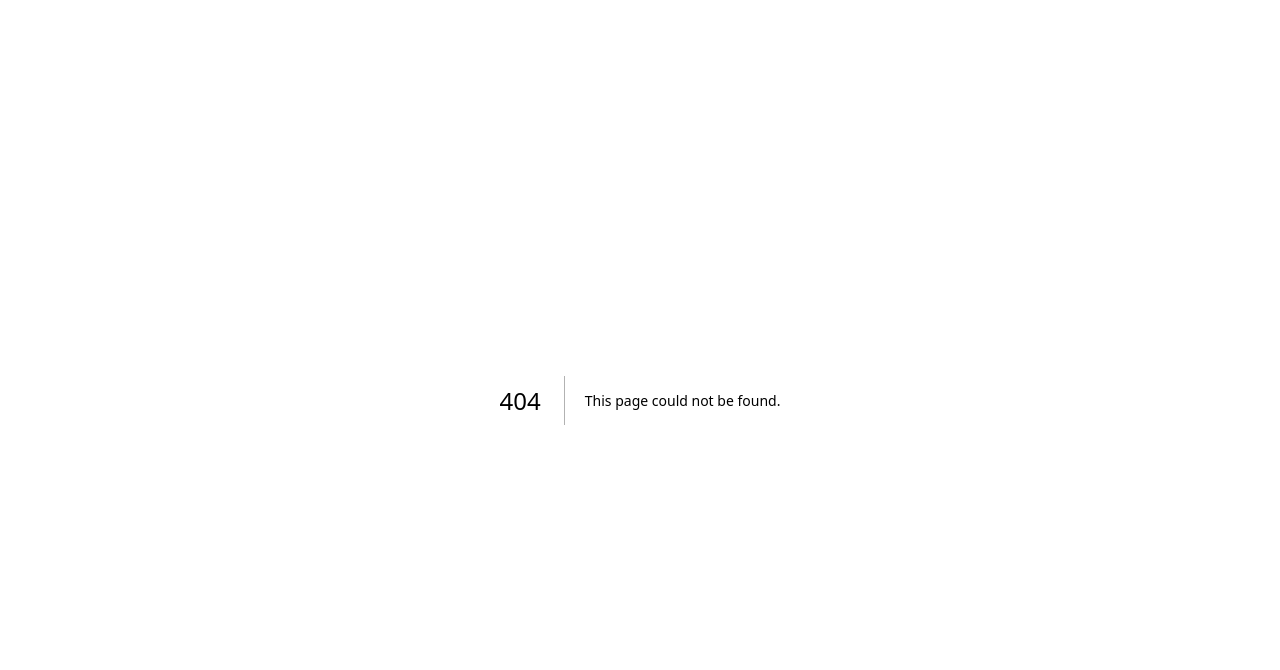
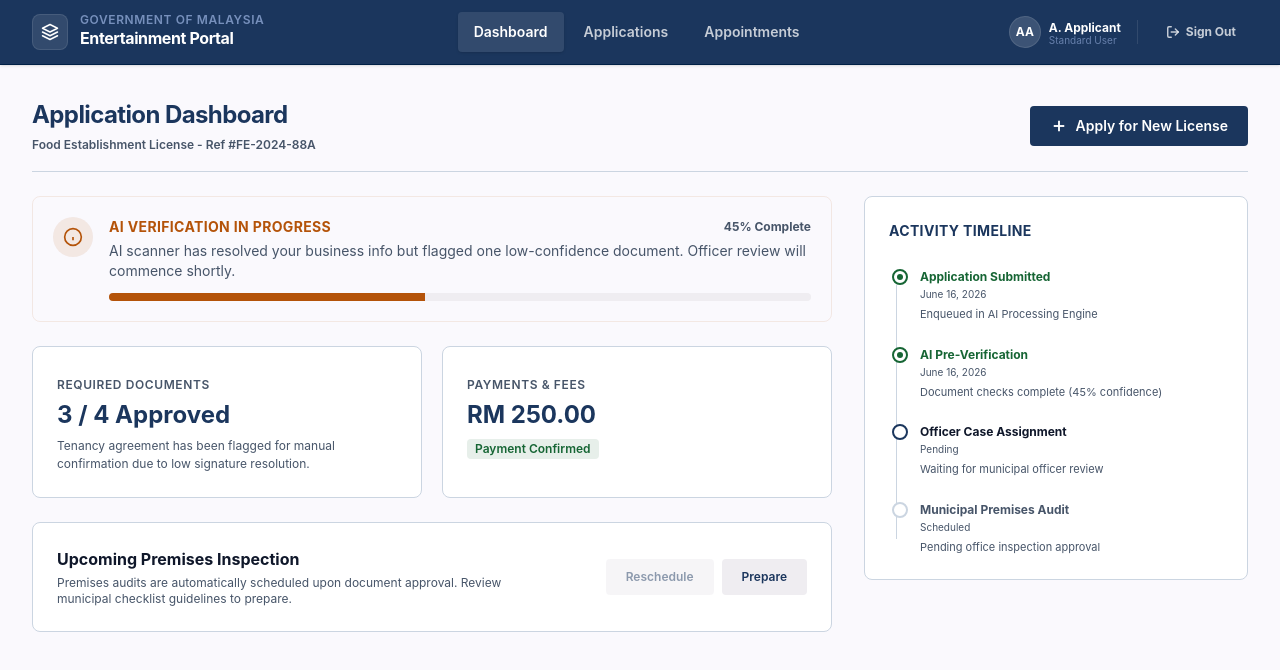
Before and after one commit to ACZH05/adp-project, a Next.js app in the folder frontend/: page /applicant/dashboard in a window 1280 px wide. Before the commit this address had no page. Shown: the top 670 px of the page. Built offline with nearby package versions, Linux system fonts and the light colour scheme.

Commit message:
fix the applicant route

```diff
--- a/frontend/app/(applicant)/applications/page.tsx
+++ b/frontend/app/applicant/applications/page.tsx
@@ -1,5 +1,9 @@
 import { redirect } from 'next/navigation';
 
 export default function ApplicationsPage() {
-  redirect('/dashboard');
+  return (
+    <div>
+      <h1>Applications</h1>
+    </div>
+  )
 }
--- a/frontend/app/apply/layout.tsx
+++ b/frontend/app/applicant/apply/layout.tsx
@@ -4,7 +4,6 @@ import React from 'react';
 import { WizardProvider, useWizard } from '@/src/features/wizard/presentation/WizardContext';
 import { Card } from '@/src/shared/components/Card';
 import { Button } from '@/src/shared/components/Button';
-import { TopNav } from '@/src/shared/components/TopNav';
 import { WizardStepper } from '@/src/features/wizard/presentation/components/WizardStepper';
 
 function WizardLayoutContent({ children }: { children: React.ReactNode }) {
@@ -51,7 +50,6 @@ function WizardLayoutContent({ children }: { children: React.ReactNode }) {
   if (isSubmitted) {
     return (
       <div className="w-full min-h-screen flex flex-col bg-background">
-        <TopNav />
         <div className="flex items-center justify-center flex-1 p-4">
           <Card className="w-full max-w-[540px] text-center shadow-lg border border-border-muted p-8">
             <div className="w-16 h-16 bg-success/10 rounded-full flex items-center justify-center text-success mx-auto mb-6">
@@ -82,7 +80,6 @@ function WizardLayoutContent({ children }: { children: React.ReactNode }) {
 
   return (
     <div className="w-full min-h-screen flex flex-col bg-background">
-      <TopNav />
       <div className="w-full max-w-container-max-width mx-auto px-4 md:px-8 py-8 flex flex-col gap-6">
         {/* Top Wizard Header */}
         <div className="flex items-center justify-between border-b border-border-muted pb-4 flex-wrap gap-4">
--- /dev/null
+++ b/frontend/app/applicant/page.tsx
@@ -0,0 +1,5 @@
+import { redirect } from 'next/navigation';
+
+export default function Page() {
+    redirect('/applicant/dashboard')
+}
--- /dev/null
+++ b/frontend/app/officer/page.tsx
@@ -0,0 +1,5 @@
+import { redirect } from 'next/navigation';
+
+export default function Page() {
+    redirect('/officer/queue')
+}
--- a/frontend/src/features/dashboard/presentation/DashboardPage.tsx
+++ b/frontend/src/features/dashboard/presentation/DashboardPage.tsx
@@ -9,7 +9,7 @@ export const DashboardPage: React.FC = () => {
   const router = useRouter();
 
   const handleStartWizard = () => {
-    router.push('/apply/1');
+    router.push('/applicant/apply/1');
   };
 
   const timelineEvents = [
--- a/frontend/src/features/wizard/presentation/WizardPage.tsx
+++ b/frontend/src/features/wizard/presentation/WizardPage.tsx
@@ -4,7 +4,6 @@ import React, { useState, useEffect } from 'react';
 import { useRouter } from 'next/navigation';
 import { Card } from '@/src/shared/components/Card';
 import { Button } from '@/src/shared/components/Button';
-import { TopNav } from '@/src/shared/components/TopNav';
 import { WizardStepper } from './components/WizardStepper';
 import { Step1ApplicantInfo } from './components/Step1ApplicantInfo';
 import { Step2BusinessInfo } from './components/Step2BusinessInfo';
@@ -251,7 +250,6 @@ export const WizardPage: React.FC = () => {
   if (isSubmitted) {
     return (
       <div className="w-full min-h-screen flex flex-col bg-background">
-        <TopNav />
         <div className="flex items-center justify-center flex-1 p-4">
           <Card className="w-full max-w-[540px] text-center shadow-lg border border-border-muted p-8">
             <div className="w-16 h-16 bg-success/10 rounded-full flex items-center justify-center text-success mx-auto mb-6">
@@ -282,7 +280,6 @@ export const WizardPage: React.FC = () => {
 
   return (
     <div className="w-full min-h-screen flex flex-col bg-background">
-      <TopNav />
       <div className="w-full max-w-container-max-width mx-auto px-4 md:px-8 py-8 flex flex-col gap-6">
         {/* Top Wizard Header */}
         <div className="flex items-center justify-between border-b border-border-muted pb-4 flex-wrap gap-4">
--- a/frontend/src/shared/components/ApplicantTopNav.tsx
+++ b/frontend/src/shared/components/ApplicantTopNav.tsx
@@ -9,9 +9,9 @@ export const ApplicantTopNav: React.FC = () => {
   const [mobileMenuOpen, setMobileMenuOpen] = useState(false);
 
   const navLinks = [
-    { name: 'Dashboard', path: '/dashboard' },
-    { name: 'Applications', path: '/applications' },
-    { name: 'Appointments', path: '/appointments/book' },
+    { name: 'Dashboard', path: '/applicant/dashboard' },
+    { name: 'Applications', path: '/applicant/applications' },
+    { name: 'Appointments', path: '/applicant/appointments' },
   ];
 
   const handleSignOut = () => {
```
Also changed, not shown: frontend/app/applicant/apply/[step]/page.tsx (renamed from frontend/app/apply/[step]/page.tsx), frontend/app/applicant/apply/page.tsx (renamed from frontend/app/apply/page.tsx), frontend/app/applicant/appointments/page.tsx (renamed from frontend/app/(applicant)/appointments/book/page.tsx), frontend/app/applicant/dashboard/page.tsx (renamed from frontend/app/(applicant)/dashboard/page.tsx), frontend/app/applicant/layout.tsx (renamed from frontend/app/(applicant)/layout.tsx). Lines whose indentation alone changed are shown as unchanged.
